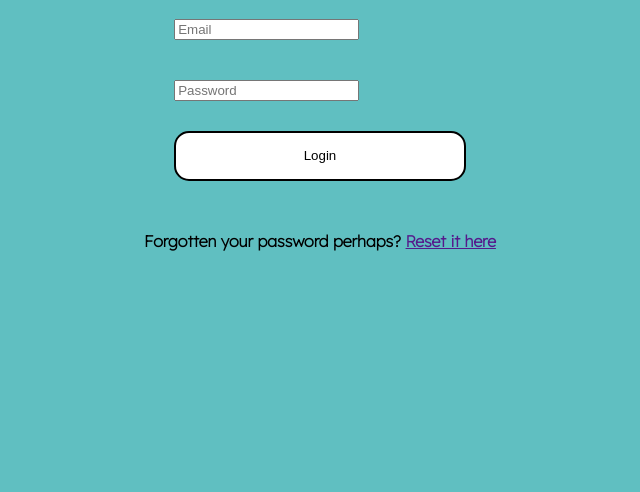
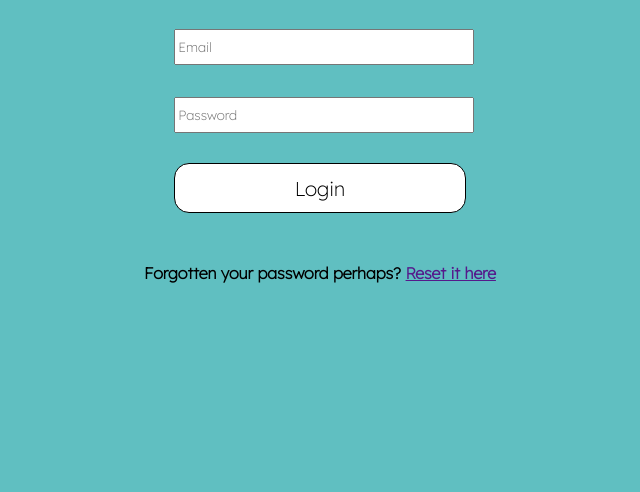
Before and after one commit to jenslars/Pingispalz, a plain HTML site: page PingisPals_Login/index.html in a window 1280 px wide. Shown: the part 308-800 px from the top of the page, without its empty margins (320-960 px from the left). Drawn offline with Linux system fonts and the light colour scheme.

Commit message:
Add files via upload
Updated Login code

```diff
--- a/PingisPals_Login/index.html
+++ b/PingisPals_Login/index.html
@@ -20,10 +20,10 @@
                         <h2>Login</h2>
                         <p>Please sign in to continue</p>
                         <div class="inputbox">
-                            <input type="email" required placeholder="Email">
+                            <input id="email" type="email" required placeholder="Email">
                         </div>
                         <div class="inputbox">
-                            <input type="password" required placeholder="Password">
+                            <input id="password" type="password" required placeholder="Password">
                         </div>
                         <input id ="login" type="submit" value="Login">
                     </form>
--- a/PingisPals_Login/style.css
+++ b/PingisPals_Login/style.css
@@ -5,7 +5,7 @@ body {
 }
 
 header {
-    font-size: 25px;
+    font-size: 30px;
     text-align: center;
     color: #fff
 }
@@ -32,13 +32,37 @@ footer {
 #login {
     width: 100%;
     height: 50px;
-    border: 2px solid black;
+    border: 1px solid black;
     background-color: #fff;
     text-decoration: none;
     border-radius: 15px;
+    font-size: 20px;
+    font-family: 'Lexend', sans-serif;
+}
+
+#login:hover {
+    background-color:cornflowerblue;
+    transition: 0.5s;
 }
 
 footer {
     color:black;
     font-weight: 600;
 }
+
+#email {
+    width: 100%;
+    height: 30px;
+    font-family: 'Lexend', sans-serif;
+}
+
+#password {
+    width: 100%;
+    height: 30px;
+    font-family: 'Lexend', sans-serif;
+}
+
+.forget > a:hover {
+    color: yellow;
+    transition: 0.25s;
+}
```
